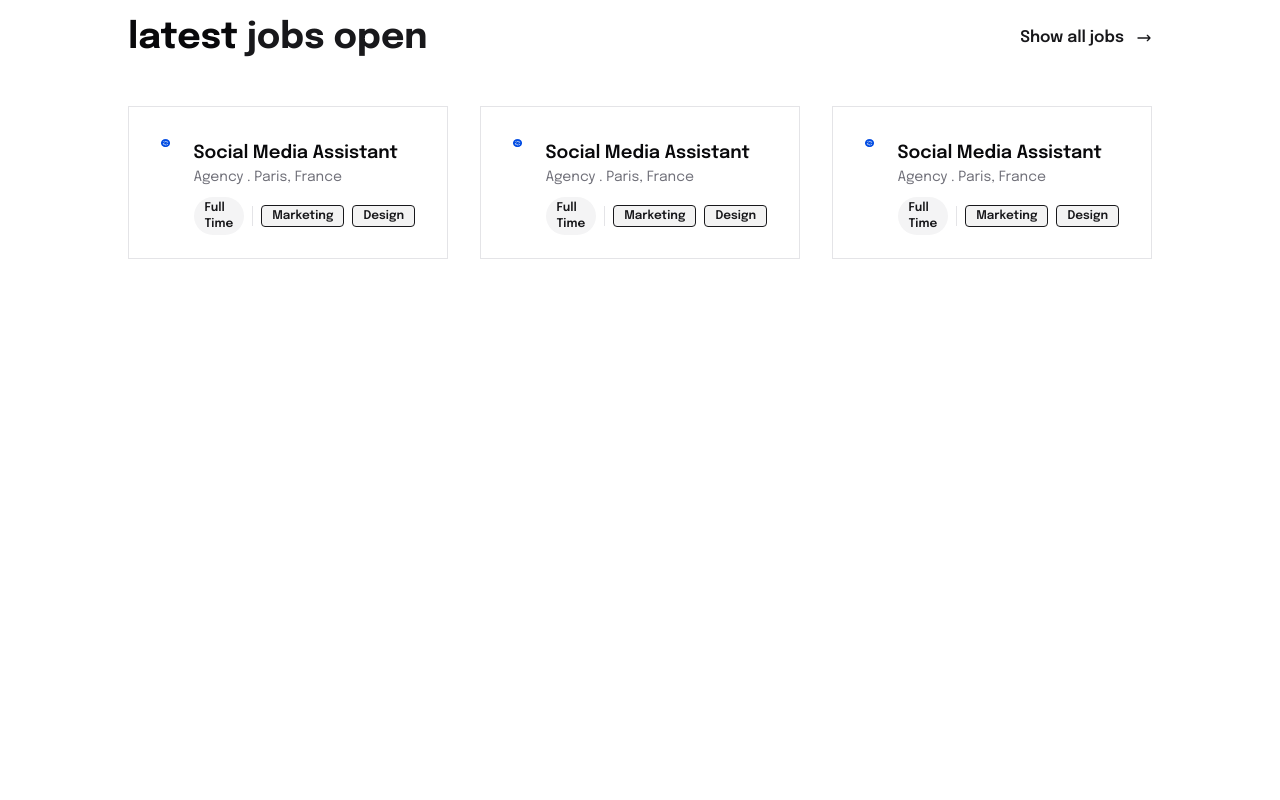
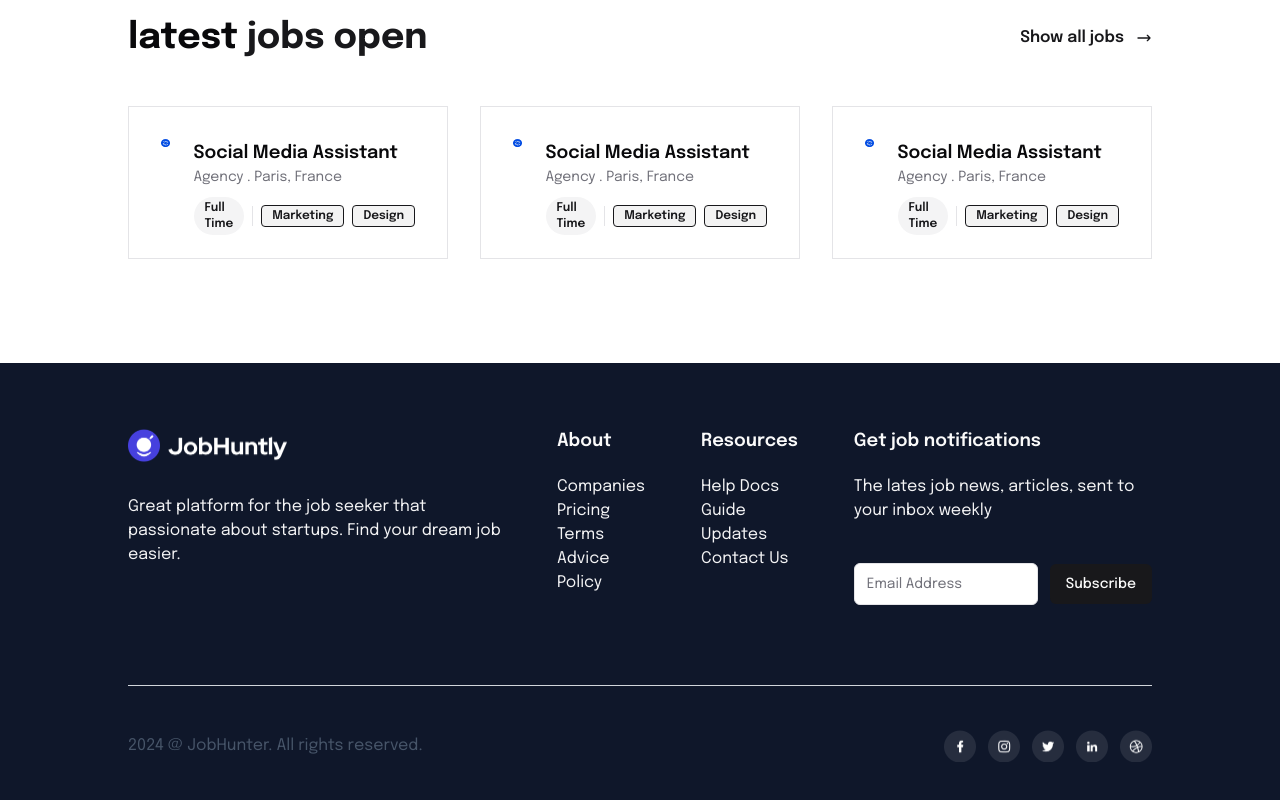
Before and after one commit to dmzazz/job-hunt, a Next.js app: page / in a window 1280 px wide. Shown: the part 2266-3066 px from the top of the page. Before the commit the page ends 2629 px from the top, so only its background shows below. Built offline with nearby package versions, Linux system fonts and the light colour scheme.

Commit message:
slicing footer component

```diff
--- a/src/app/layout.tsx
+++ b/src/app/layout.tsx
@@ -3,6 +3,7 @@
 import "./globals.css";
 import Image from "next/image";
 import Navbar from "@/components/layouts/Navbar";
+import Footer from "@/components/layouts/Footer";
 
 const epilogue = Epilogue({ subsets: ["latin"] });
 
@@ -26,6 +27,7 @@
           </div>
           {children}
         </main>
+        <Footer />
       </body>
     </html>
   );
--- /dev/null
+++ b/src/components/layouts/Footer/index.tsx
@@ -0,0 +1,72 @@
+import { Button } from "@/components/ui/button";
+import { Input } from "@/components/ui/input";
+import { Separator } from "@/components/ui/separator";
+import Image from "next/image";
+import Link from "next/link";
+import React, { FC } from "react";
+
+interface FooterProps {}
+
+const aboutLinks = ["Companies", "Pricing", "Terms", "Advice", "Policy"];
+const resourceLinks = ["Help Docs", "Guide", "Updates", "Contact Us"];
+const socialMediaImage = ["/images/soc-Facebook.png", "/images/soc-Instagram.png", "/images/soc-Twitter.png", "/images/soc-Linkedin.png", "/images/soc-Dribbble.png"];
+
+const Footer: FC<FooterProps> = ({}) => {
+  return (
+    <div className="bg-slate-900 px-32 pt-16 pb-11">
+      <div className="flex flex-row items-start justify-between">
+        <div>
+          <Image src="/images/logo.png" alt="/images/logo.png" width={160} height={36} />
+          <div className="text-muted mt-8">
+            Great platform for the job seeker that <br />
+            passionate about startups. Find your dream job <br />
+            easier.
+          </div>
+        </div>
+        <div>
+          <div className="text-lg text-primary-foreground font-semibold mb-5">About</div>
+
+          <div className="spave-y-4">
+            {aboutLinks.map((item: string, i: number) => (
+              <Link className="block text-muted" key={i} href="/">
+                {item}
+              </Link>
+            ))}
+          </div>
+        </div>
+        <div>
+          <div className="text-lg text-primary-foreground font-semibold mb-5">Resources</div>
+
+          <div className="spave-y-4">
+            {resourceLinks.map((item: string, i: number) => (
+              <Link className="block text-muted" key={i} href="/">
+                {item}
+              </Link>
+            ))}
+          </div>
+        </div>
+        <div>
+          <div className="text-lg text-primary-foreground font-semibold mb-5">Get job notifications</div>
+          <div className="text-muted">
+            The lates job news, articles, sent to <br /> your inbox weekly
+          </div>
+          <div className="mt-10 inline-flex items-center gap-3">
+            <Input placeholder="Email Address" className="py-5" />
+            <Button className="py-5">Subscribe</Button>
+          </div>
+        </div>
+      </div>
+      <Separator className="mt-20 mb-11 bg-gray-300" />
+      <div className="flex flex-row items-center justify-between">
+        <div className="text-slate-600">2024 @ JobHunter. All rights reserved.</div>
+        <div className="space-x-3">
+          {socialMediaImage.map((item: string, i: number) => (
+            <Image className="inline" src={item} alt={item} key={i} width={32} height={32} />
+          ))}
+        </div>
+      </div>
+    </div>
+  );
+};
+
+export default Footer;
```
